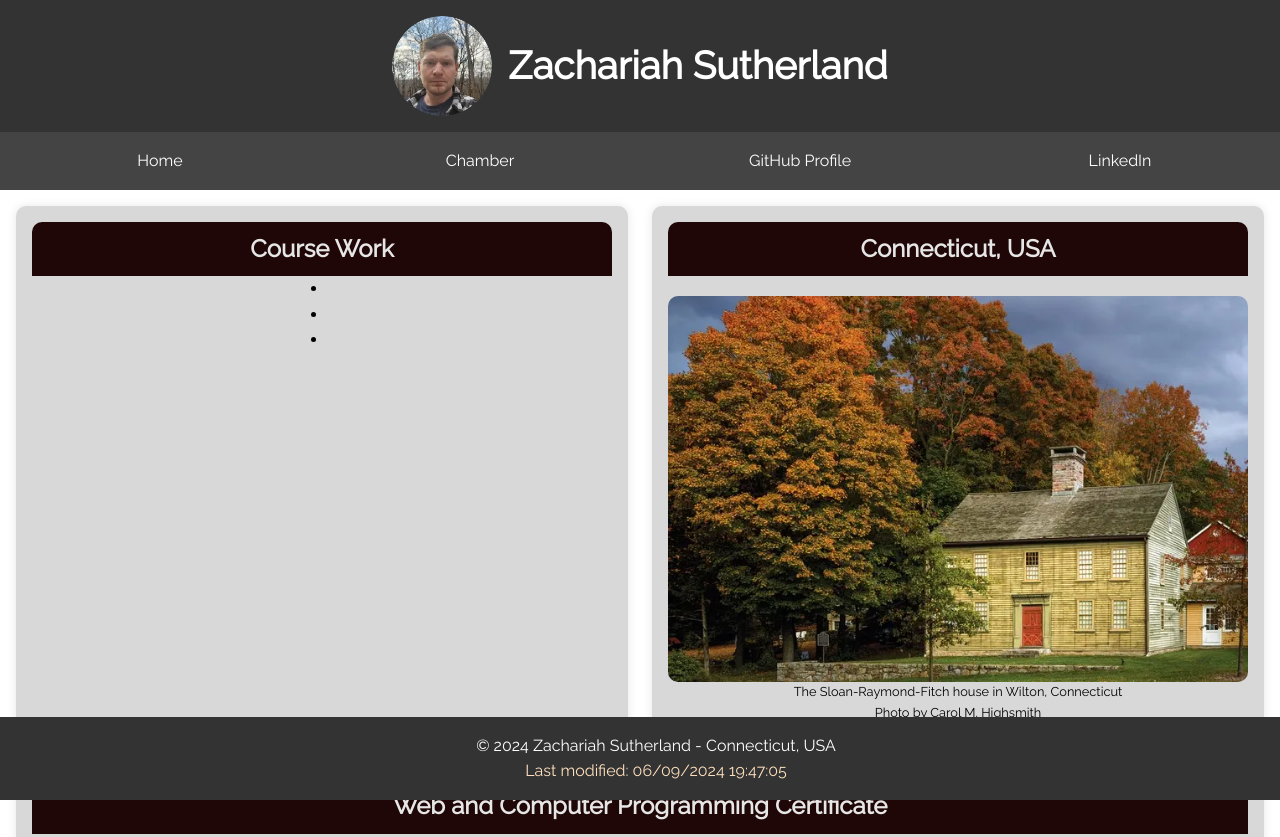
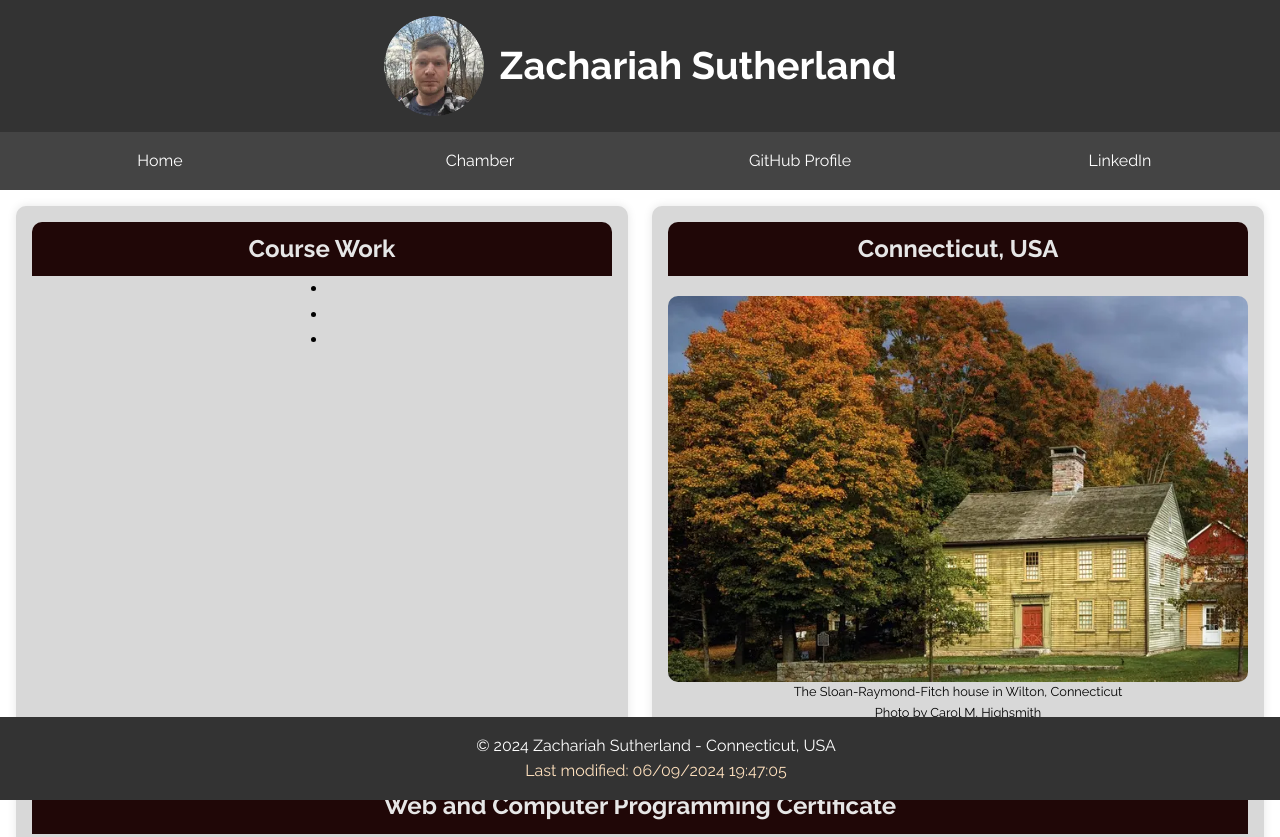
Before and after one commit to zwsut/wdd231, a plain HTML site: page index.html in a window 1280 px wide. Shown: the top 837 px of the page. Drawn offline with Linux system fonts and the light colour scheme.

Commit message:
undid font changes since i guess i need to connect to google fonts

```diff
--- a/index.html
+++ b/index.html
@@ -9,6 +9,9 @@
     <script src="scripts/getdates.js" defer></script>
     <script src="scripts/home.js" defer></script>
     <link rel="stylesheet" href="styles/home.css">
+    <link rel="preconnect" href="https://fonts.googleapis.com">
+    <link rel="preconnect" href="https://fonts.gstatic.com" crossorigin>
+    <link href="https://fonts.googleapis.com/css2?family=Raleway:ital,wght@0,100..900;1,100..900&display=swap" rel="stylesheet">
 </head>
 <body>
     <header>
--- a/styles/home.css
+++ b/styles/home.css
@@ -1,11 +1,11 @@
-@font-face {
+/* @font-face {
     font-family: 'Raleway';
     src: url('../fonts/Raleway-Regular.ttf') format('embedded-opentype'),
         url('../fonts/Raleway-Regular.ttf') format('woff2'),
         url('../fonts/Raleway-Regular.ttf') format('woff'),
         url('../fonts/Raleway-Regular.ttf') format('truetype'),
         url('../fonts/Raleway-Regular.ttf') format('svg');
-}
+} */
 
 body, h1, h2, p, ul {
     margin: 0;
```
